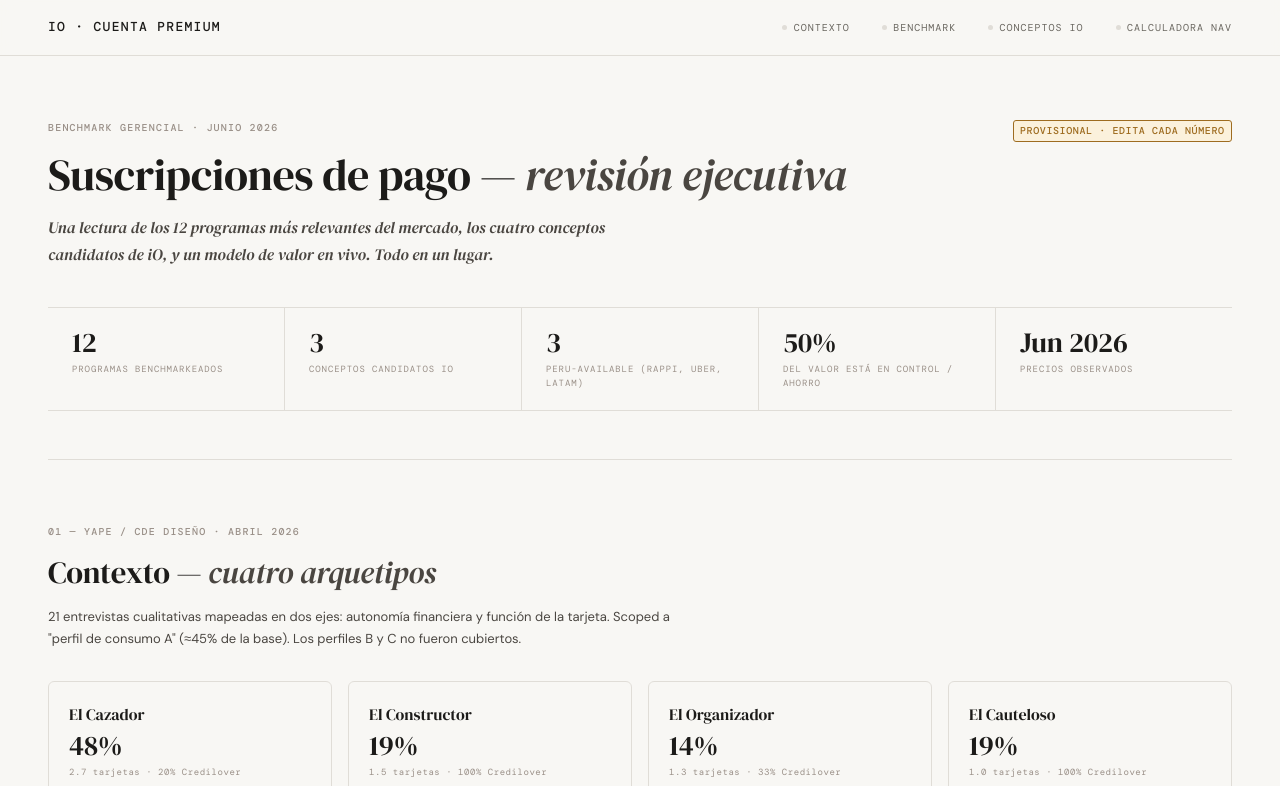
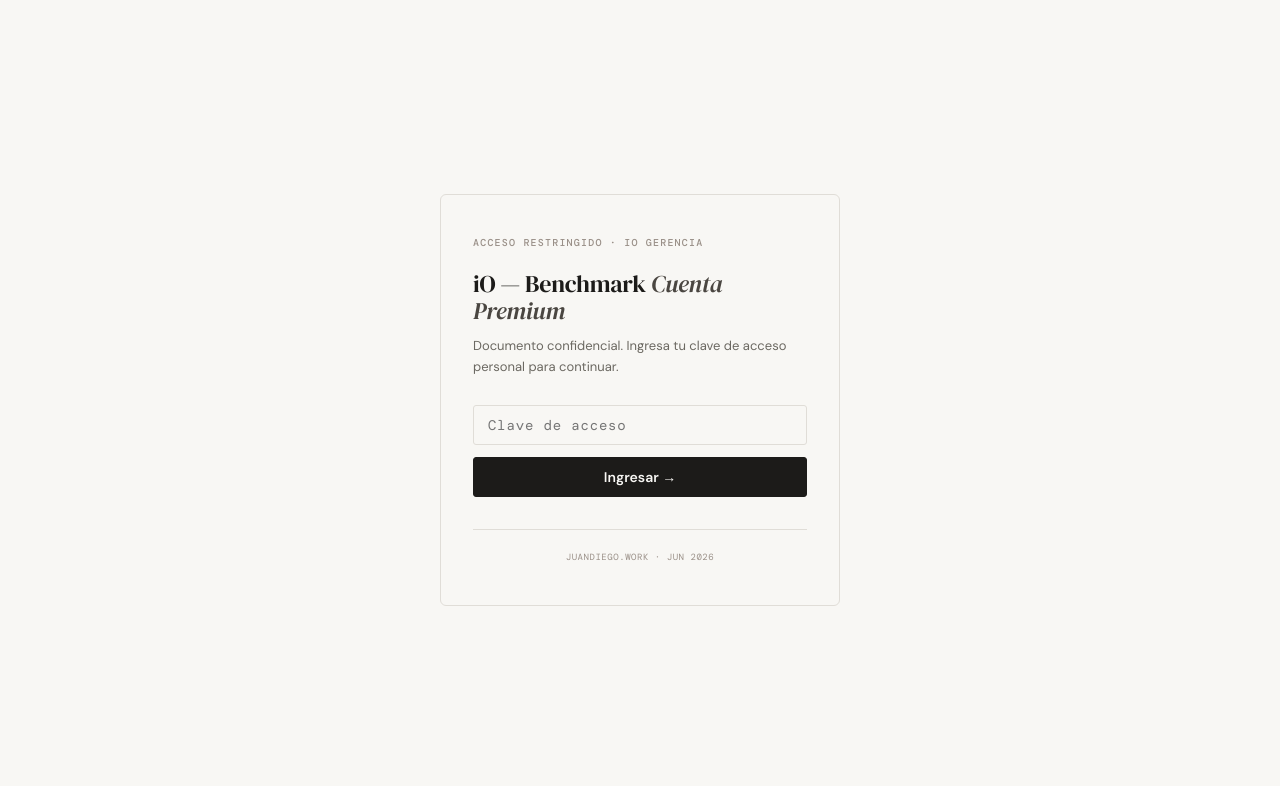
Before and after one commit to juandiegopd/juandiego-work, a website: page io-suscriptions/index.html in a window 1280 px wide. Shown: the top 786 px of the page. Drawn offline with nearby package versions, Linux system fonts and the light colour scheme; a web font is replaced by a local one.

Commit message:
feat(io-suscriptions): add per-person password gate + Airtable access logging
- Password overlay (DM design system, full-screen) blocks page until
  a valid key is entered; sessionStorage keeps the session open on reload
- 8 placeholder per-person keys in PASSWORDS map — replace before sharing
- /api/log.js serverless function writes each access to Airtable
  (Persona, Timestamp, IP, User Agent, partially-masked key)
- package.json added so Vercel recognises the /api directory
- Airtable env vars required: AIRTABLE_BASE_ID + AIRTABLE_PAT

Co-Authored-By: Claude Opus 4.8 <noreply@anthropic.com>

```diff
--- a/io-suscriptions/index.html
+++ b/io-suscriptions/index.html
@@ -627,6 +627,64 @@ input[type=range]::-webkit-slider-thumb {
   border-top: 1px solid var(--cream-3);
   font-size: 11px; color: var(--ink-3); line-height: 1.65;
   max-width: 760px;
+}
+
+/* ============================================================
+   PASSWORD GATE
+   ============================================================ */
+#gate {
+  position: fixed; inset: 0; z-index: 9999;
+  background: var(--cream);
+  display: flex; align-items: center; justify-content: center;
+  padding: 2rem;
+}
+.gate-card {
+  width: 100%; max-width: 400px;
+  border: 1px solid var(--cream-3); border-radius: 6px;
+  padding: 2.5rem 2rem;
+  background: var(--cream);
+}
+.gate-eye {
+  font-family: var(--mono); font-size: 10px; font-weight: 500;
+  letter-spacing: .12em; text-transform: uppercase;
+  color: var(--ink-4); margin-bottom: 1.25rem;
+}
+.gate-title {
+  font-family: var(--serif); font-size: 1.5rem; font-weight: 400;
+  line-height: 1.1; letter-spacing: -.01em; color: var(--ink);
+  margin-bottom: .75rem;
+}
+.gate-title em { font-style: italic; color: var(--ink-2); }
+.gate-note {
+  font-size: 13px; color: var(--ink-3); line-height: 1.6;
+  margin-bottom: 1.75rem;
+}
+.gate-input {
+  width: 100%; font-family: var(--mono); font-size: 14px;
+  color: var(--ink); background: var(--cream);
+  border: 1px solid var(--cream-3); border-radius: 3px;
+  padding: .625rem .875rem; outline: none; margin-bottom: .75rem;
+  transition: border-color var(--dur) var(--ease);
+  letter-spacing: .06em;
+}
+.gate-input:focus { border-color: var(--ink-4); }
+.gate-btn {
+  width: 100%; font-family: var(--sans); font-size: 14px; font-weight: 600;
+  color: var(--cream); background: var(--ink);
+  border: 1px solid var(--ink); border-radius: 3px;
+  padding: .625rem 1rem; cursor: pointer;
+  transition: background var(--dur) var(--ease);
+}
+.gate-btn:hover { background: var(--ink-2); border-color: var(--ink-2); }
+.gate-error {
+  font-family: var(--mono); font-size: 11px; color: var(--nav-neg);
+  letter-spacing: .04em; margin-top: .625rem; text-align: center;
+}
+.gate-footer {
+  font-family: var(--mono); font-size: 9px; letter-spacing: .06em;
+  text-transform: uppercase; color: var(--ink-4); text-align: center;
+  margin-top: 2rem; padding-top: 1.25rem;
+  border-top: 1px solid var(--cream-3);
 }
 
 /* ============================================================
@@ -1030,6 +1088,19 @@ input[type=range]::-webkit-slider-thumb {
 </div><!-- /.page -->
 </main>
 
+<!-- ===== PASSWORD GATE ===== -->
+<div id="gate">
+  <div class="gate-card">
+    <div class="gate-eye">Acceso restringido · iO Gerencia</div>
+    <h1 class="gate-title">iO — Benchmark <em>Cuenta Premium</em></h1>
+    <p class="gate-note">Documento confidencial. Ingresa tu clave de acceso personal para continuar.</p>
+    <input class="gate-input" id="gateInput" type="password" placeholder="Clave de acceso" autocomplete="current-password" spellcheck="false">
+    <button class="gate-btn" id="gateBtn">Ingresar →</button>
+    <p class="gate-error" id="gateError" hidden>Clave incorrecta. Intenta de nuevo.</p>
+    <div class="gate-footer">juandiego.work · Jun 2026</div>
+  </div>
+</div>
+
 <script>
 // ============================================================
 // BENCHMARK DATA
@@ -1665,6 +1736,69 @@ ASSUMPTION_KEYS.forEach(k=>{
 
 // Initial render
 renderCalc();
+
+// ============================================================
+// PASSWORD GATE
+// Replace the keys and names below before sharing any URL.
+// Each person gets their own unique key so you can track
+// who accessed the document in Airtable.
+// ============================================================
+const PASSWORDS = {
+  "clave-uno":    "Persona 1",   // replace with real name
+  "clave-dos":    "Persona 2",
+  "clave-tres":   "Persona 3",
+  "clave-cuatro": "Persona 4",
+  "clave-cinco":  "Persona 5",
+  "clave-seis":   "Persona 6",
+  "clave-siete":  "Persona 7",
+  "clave-ocho":   "Persona 8",
+};
+
+(function initGate() {
+  const gate     = document.getElementById("gate");
+  const input    = document.getElementById("gateInput");
+  const btn      = document.getElementById("gateBtn");
+  const errEl    = document.getElementById("gateError");
+
+  // Already authenticated this session — remove gate immediately
+  if (sessionStorage.getItem("io-gate")) {
+    gate.remove();
+    return;
+  }
+
+  // Block scroll while gate is visible
+  document.body.style.overflow = "hidden";
+
+  async function attempt() {
+    const val  = input.value.trim().toLowerCase();
+    const name = PASSWORDS[val];
+
+    if (name) {
+      // Persist session
+      sessionStorage.setItem("io-gate", JSON.stringify({ name, ts: Date.now() }));
+      // Log to Airtable via serverless function (silent fail — never blocks access)
+      try {
+        await fetch("/api/log", {
+          method:  "POST",
+          headers: { "Content-Type": "application/json" },
+          body:    JSON.stringify({ name, key: val }),
+        });
+      } catch (_) {}
+      // Unlock
+      gate.remove();
+      document.body.style.overflow = "";
+    } else {
+      errEl.hidden = false;
+      input.value  = "";
+      input.focus();
+    }
+  }
+
+  btn.addEventListener("click", attempt);
+  input.addEventListener("keydown", e => { if (e.key === "Enter") attempt(); });
+  // Hide error as soon as user starts typing again
+  input.addEventListener("input", () => { errEl.hidden = true; });
+})();
 </script>
 </body>
 </html>
--- /dev/null
+++ b/package.json
@@ -0,0 +1 @@
+{ "name": "juandiego-work" }
```
Also changed, not shown: api/log.js (added, +41 -0 lines).
